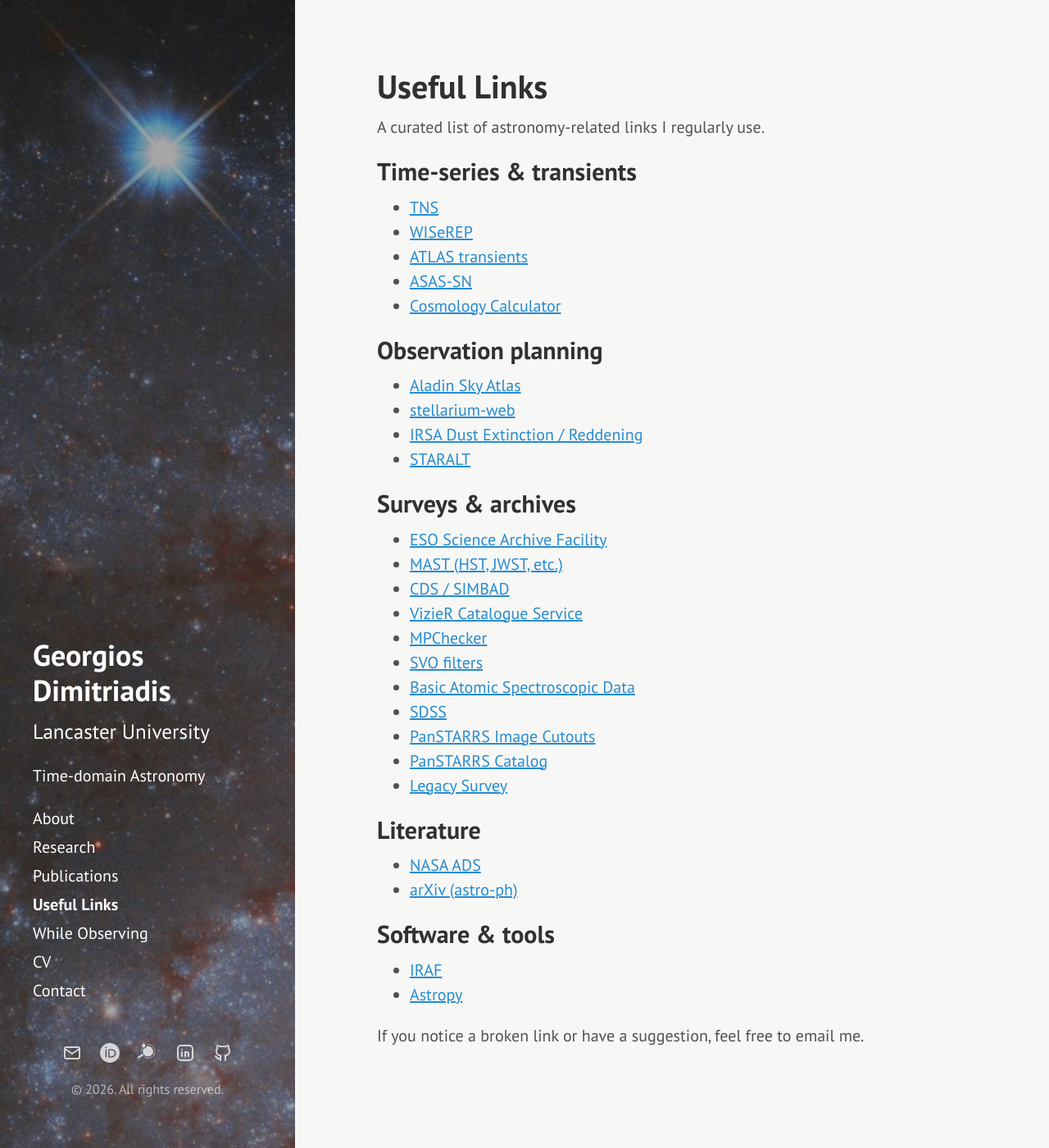
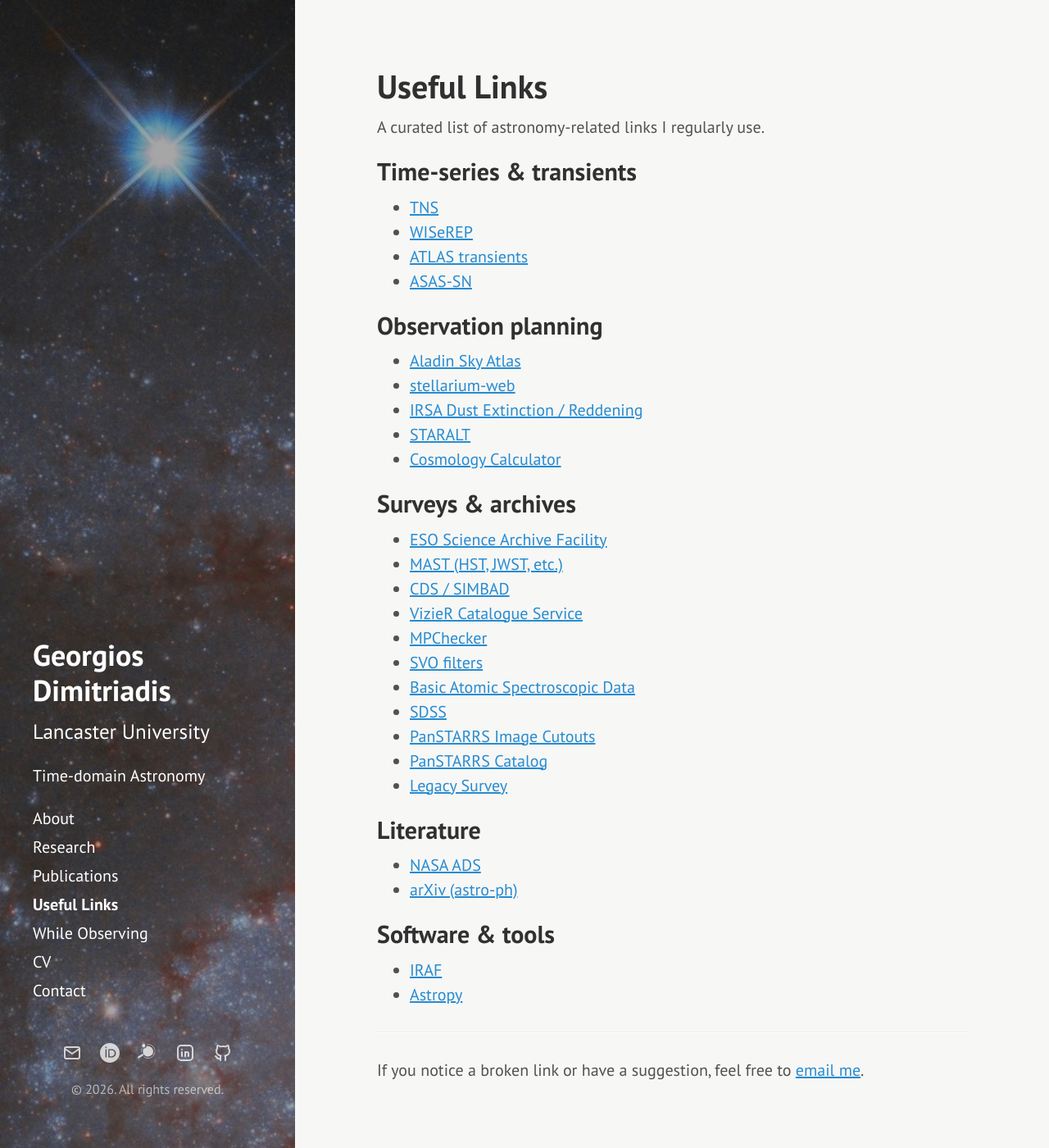
Before and after one commit to geodimitriadis/geodimitriadis.github.io, a Jekyll site: the page built from useful-links.md, in a window 1280 px wide and 1400 px high. Shown: the whole window at 82% size. Built offline with Jekyll 4.4.1, drawn with Linux system fonts in a browser that asks for light colours; part of the change alters nothing that is shown.

```diff
--- a/useful-links.md
+++ b/useful-links.md
@@ -12,13 +12,13 @@ A curated list of astronomy-related links I regularly use.
 - [WISeREP](https://www.wiserep.org/)
 - [ATLAS transients](https://star.pst.qub.ac.uk/sne/atlas4/)
 - [ASAS-SN](https://asas-sn.osu.edu/)
-- [Cosmology Calculator](https://cosmocalc.icrar.org/)
 
 ## Observation planning
 - [Aladin Sky Atlas](https://aladin.cds.unistra.fr/)
 - [stellarium-web](https://stellarium-web.org/)
 - [IRSA Dust Extinction / Reddening](https://irsa.ipac.caltech.edu/applications/DUST/)
 - [STARALT](https://astro.ing.iac.es/staralt/)
+- [Cosmology Calculator](https://cosmocalc.icrar.org/)
 
 ## Surveys & archives
 - [ESO Science Archive Facility](https://archive.eso.org/)
@@ -41,4 +41,6 @@ A curated list of astronomy-related links I regularly use.
 - [IRAF](https://iraf-community.github.io/)
 - [Astropy](https://www.astropy.org/)
 
-If you notice a broken link or have a suggestion, feel free to email me.
+---
+
+If you notice a broken link or have a suggestion, feel free to [email me](mailto:g.dimitriadis@lancaster.ac.uk).
```
